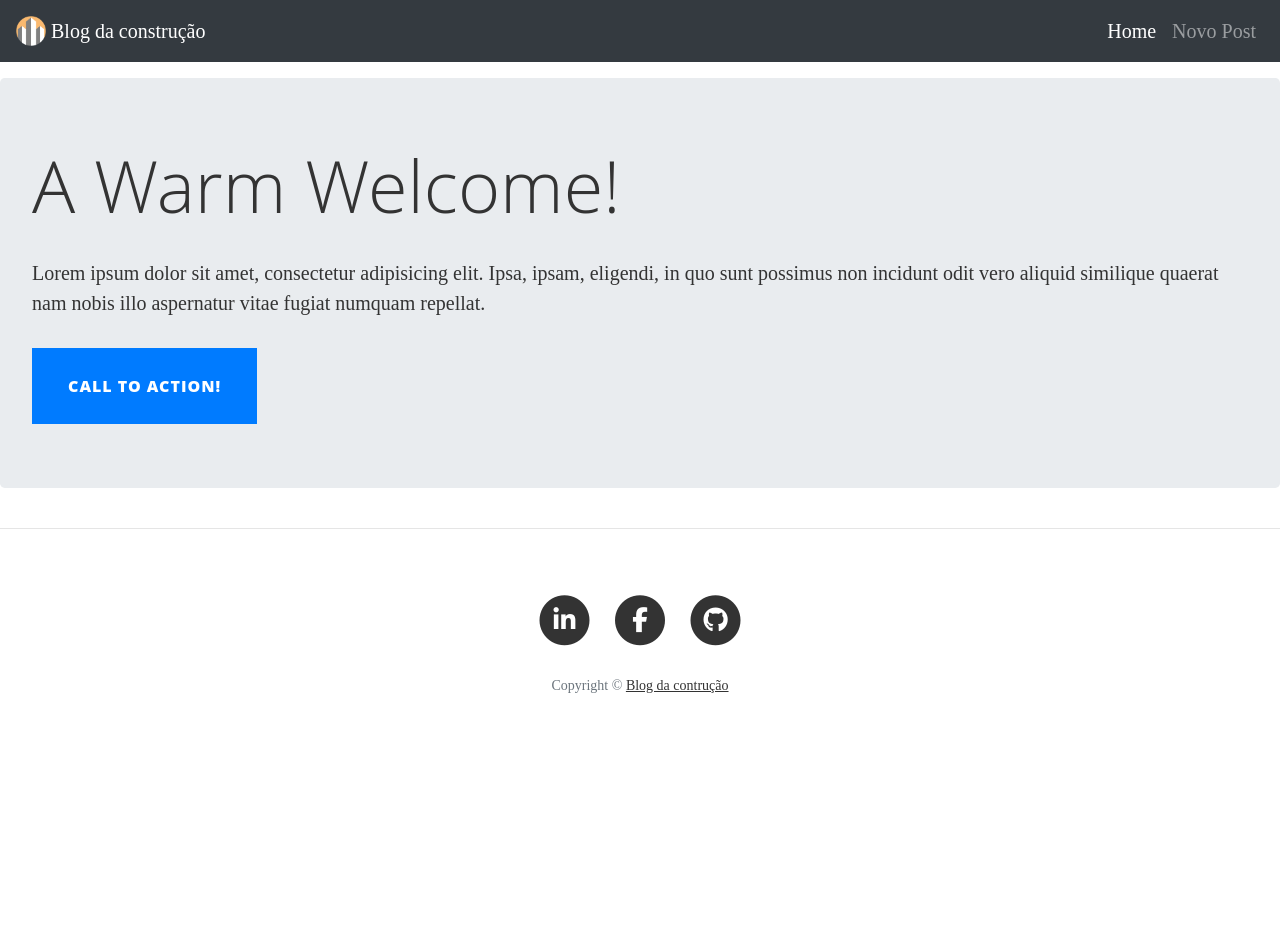
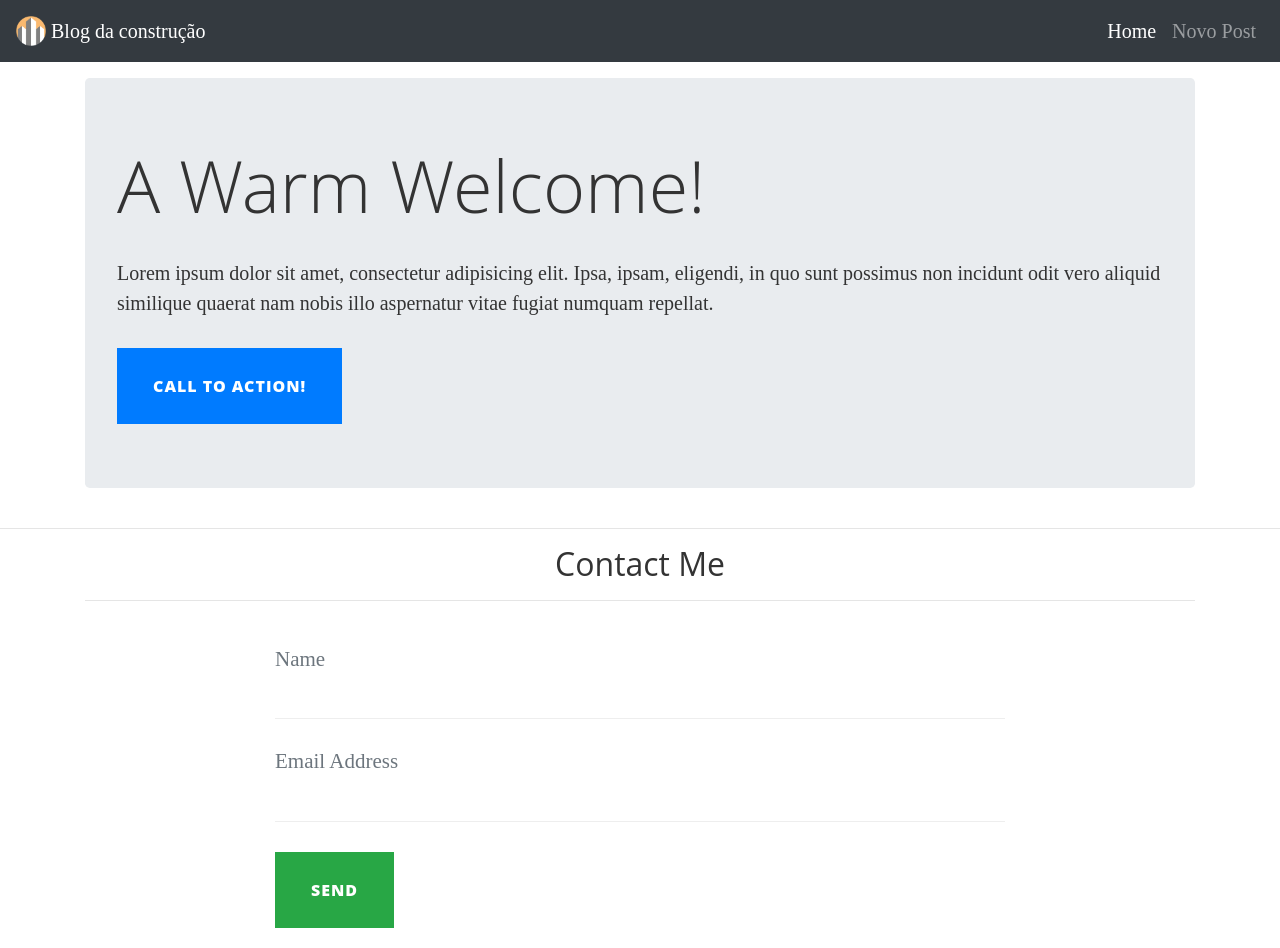
Before and after one commit to gmreis/gama_blog_frontend, a website: page app/index.html in a window 1280 px wide. Shown: the top 948 px of the page. Before the commit the page ends 800 px from the top, so only its background shows below. Drawn offline with nearby package versions, Linux system fonts and the light colour scheme; some packages are replaced by stand-ins of ours; no server answers.

Commit message:
fix layout

```diff
--- a/app/home-page/home-page.template.html
+++ b/app/home-page/home-page.template.html
@@ -1,3 +1,10 @@
+ <!-- Jumbotron Header -->
+    <header class="jumbotron my-4">
+        <h1 class="display-3">A Warm Welcome!</h1>
+        <p class="lead">Lorem ipsum dolor sit amet, consectetur adipisicing elit. Ipsa, ipsam, eligendi, in quo sunt possimus non incidunt odit vero aliquid similique quaerat nam nobis illo aspernatur vitae fugiat numquam repellat.</p>
+        <a href="#" class="btn btn-primary btn-lg">Call to action!</a>
+    </header>
+
 <div class="container-fluid">
 
   <div class="row text-center">
--- a/app/index.html
+++ b/app/index.html
@@ -32,19 +32,47 @@
         </div>
     </nav>
 
-    <!-- Jumbotron Header -->
-    <header class="jumbotron my-4">
-        <h1 class="display-3">A Warm Welcome!</h1>
-        <p class="lead">Lorem ipsum dolor sit amet, consectetur adipisicing elit. Ipsa, ipsam, eligendi, in quo sunt possimus non incidunt odit vero aliquid similique quaerat nam nobis illo aspernatur vitae fugiat numquam repellat.</p>
-        <a href="#" class="btn btn-primary btn-lg">Call to action!</a>
-    </header>
-
     <!-- Main Content -->
-    <div class="view-container">
+    <div class="container">
       <div ng-view class="view-frame"></div>
     </div>
 
     <hr>
+
+    <!-- Contact Section -->
+    <section id="contact">
+      <div class="container">
+        <h2 class="text-center">Contact Me</h2>
+        <hr class="star-primary">
+        <div class="row">
+          <div class="col-lg-8 mx-auto">
+            <!-- To configure the contact form email address, go to mail/contact_me.php and update the email address in the PHP file on line 19. -->
+            <!-- The form should work on most web servers, but if the form is not working you may need to configure your web server differently. -->
+            <form name="sentMessage" id="contactForm" novalidate>
+              <div class="control-group">
+                <div class="form-group floating-label-form-group controls">
+                  <label>Name</label>
+                  <input class="form-control" id="name" type="text" placeholder="Name" required data-validation-required-message="Please enter your name.">
+                  <p class="help-block text-danger"></p>
+                </div>
+              </div>
+              <div class="control-group">
+                <div class="form-group floating-label-form-group controls">
+                  <label>Email Address</label>
+                  <input class="form-control" id="email" type="email" placeholder="Email Address" required data-validation-required-message="Please enter your email address.">
+                  <p class="help-block text-danger"></p>
+                </div>
+              </div>
+              <br>
+              <div id="success"></div>
+              <div class="form-group">
+                <button type="submit" class="btn btn-success btn-lg" id="sendMessageButton">Send</button>
+              </div>
+            </form>
+          </div>
+        </div>
+      </div>
+    </section>
 
     <!-- Footer -->
     <footer>
@@ -77,7 +105,7 @@
                             </a>
                         </li>
                     </ul>
-                    <p class="copyright text-muted">Copyright &copy; <a href="https://www.facebook.com/blogadaconstrucao">Blog da contrução</a></p>
+                    <p class="m-0 text-center text-white">Copyright &copy; <a href="https://www.facebook.com/blogadaconstrucao">Blog da contrução</a></p>
                 </div>
             </div>
         </div>
```
